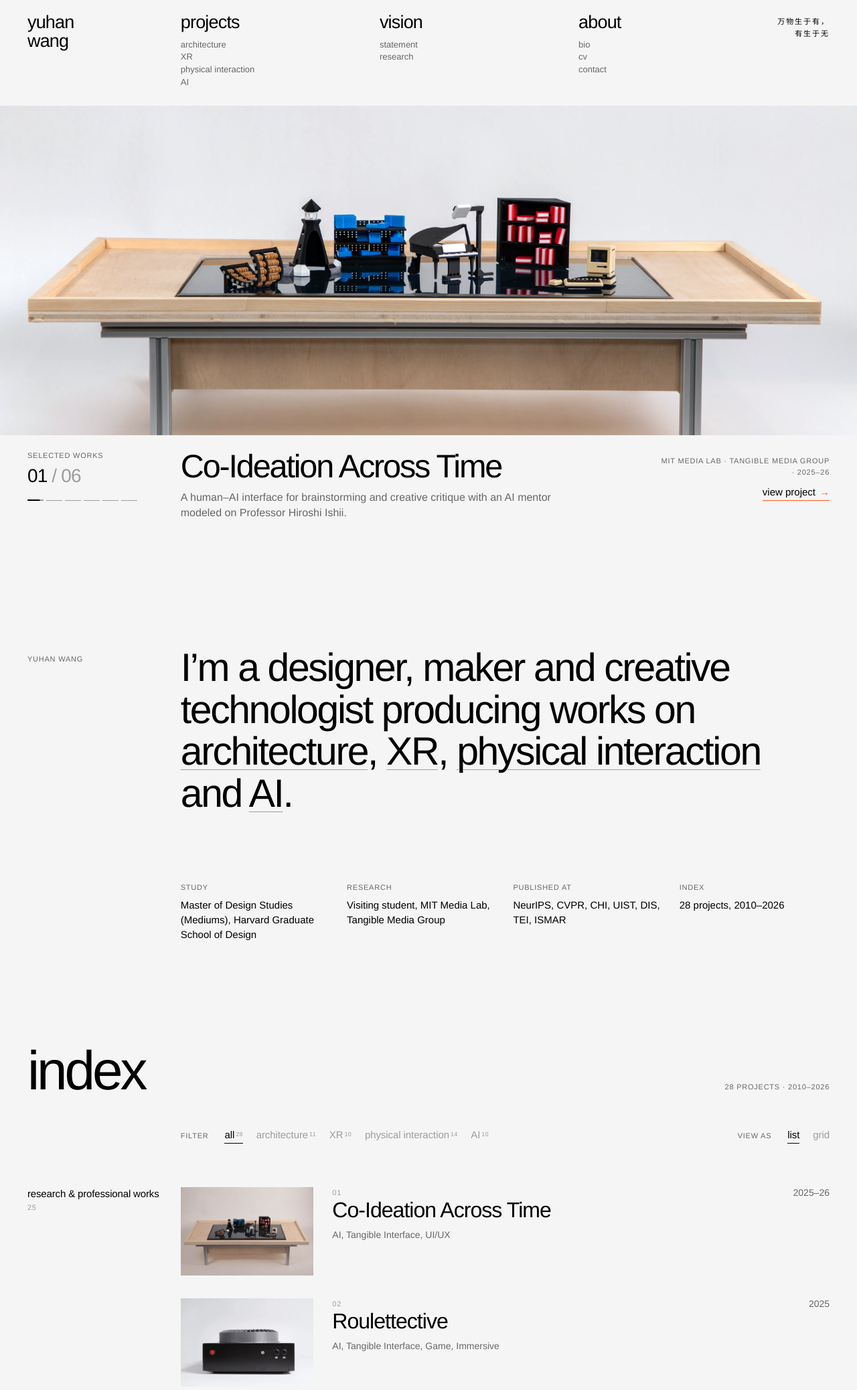
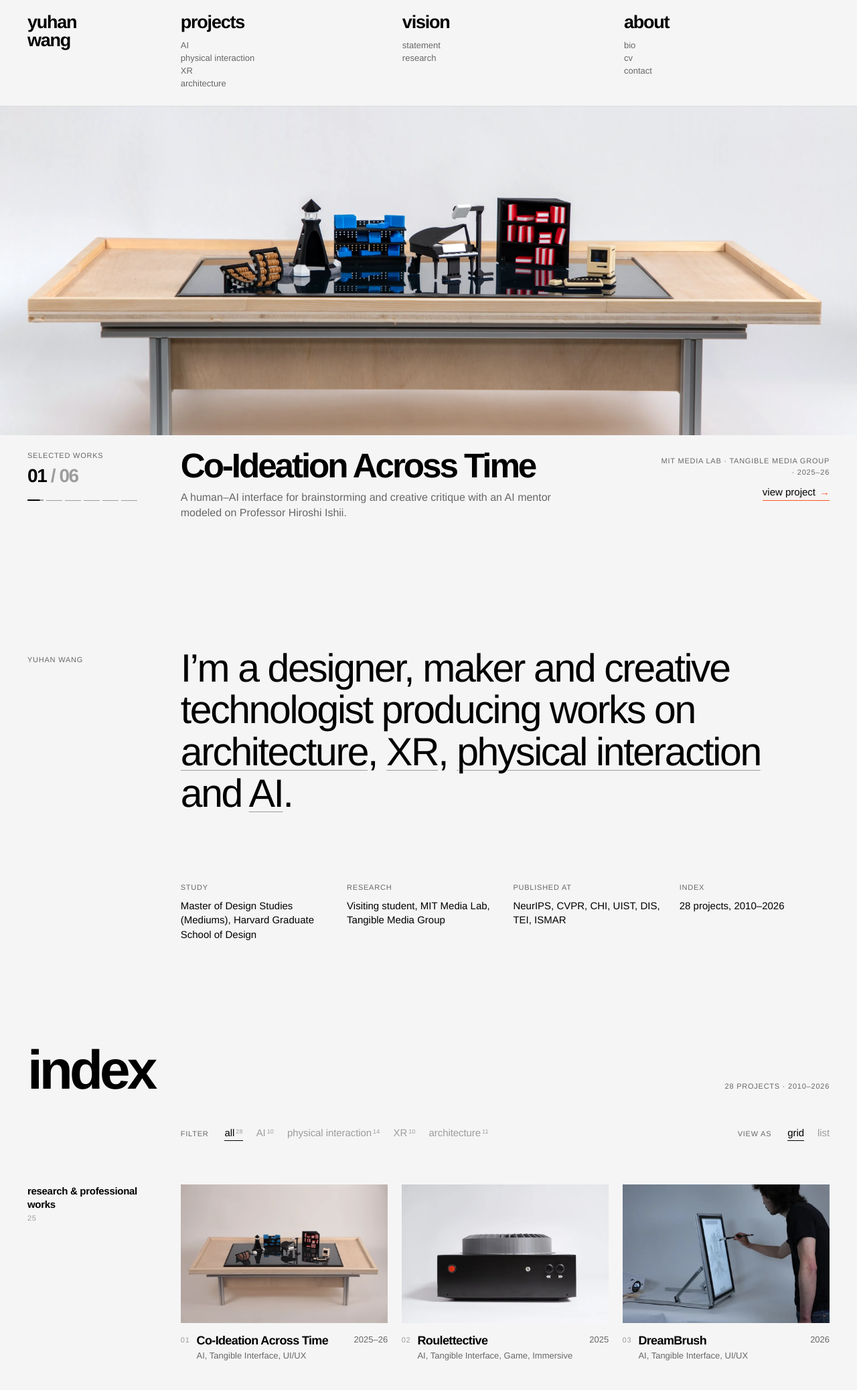
Before and after one commit to Rabourackee/Personal_Website, an Eleventy site: page src/index.njk in a window 1280 px wide. Shown: the top 2076 px of the page at 67% size. Built offline with nearby package versions, Linux system fonts and the light colour scheme; Eleventy itself is replaced by a stand-in of ours; files that its build step writes are made by us from their sources; a web font is replaced by a local one.

Commit message:
Show project images in colour, default the index to grid, bolder headings
Index thumbnails keep their original colour, and the grid view is the
default (an earlier saved choice of "list" no longer applies). The 老子
line leaves the header. Header words, the wordmark, titles and section
heads move to Geist semibold tracked tight, as on the Co-Ideation and
Roulettective wordmarks; running text and the statement stay light.
The field filters now run AI, physical interaction, XR, architecture;
the homepage statement keeps its own word order.

```diff
--- a/src/_data/site.js
+++ b/src/_data/site.js
@@ -11,10 +11,10 @@ export default {
       label: "projects",
       href: "/project-categories/",
       sub: [
+        { label: "AI", href: "/project-categories/?field=ai" },
+        { label: "physical interaction", href: "/project-categories/?field=physical" },
+        { label: "XR", href: "/project-categories/?field=xr" },
         { label: "architecture", href: "/project-categories/?field=architecture" },
-        { label: "XR", href: "/project-categories/?field=xr" },
-        { label: "physical interaction", href: "/project-categories/?field=physical" },
-        { label: "AI", href: "/project-categories/?field=ai" },
       ],
     },
     {
--- a/src/_includes/base.njk
+++ b/src/_includes/base.njk
@@ -61,7 +61,6 @@
       </div>
       {%- endfor %}
     </nav>
-    <a class="sh-motto" href="/vision/" lang="zh-Hans" aria-label="Vision: all things are born from existence, and existence is born from non-existence">万物生于有，<br>有生于无</a>
   </header>
 
   {%- if fullBleed %}
--- a/src/_includes/cards.njk
+++ b/src/_includes/cards.njk
@@ -1,7 +1,7 @@
 {#
   Project cards and the filterable index (homepage, Projects page, tag pages).
-  Styles: "index" in site.css. Behaviour (field filter, list / grid view):
-  src/assets/js/site.js. Without JavaScript every card shows, as a list.
+  Styles: "index" in site.css. Behaviour (field filter, grid / list view):
+  src/assets/js/site.js. Without JavaScript every card shows, as a grid.
 #}
 
 {# One project. n: its number in the index. #}
@@ -42,7 +42,7 @@
 
 {# The index: field filter and view switch, then one group per section. #}
 {% macro projectIndex(all, disciplines) %}
-<div class="px" data-index data-view="list">
+<div class="px" data-index data-view="grid">
   <div class="px-bar">
     <div class="px-keys" role="group" aria-label="Show projects in">
       <span class="px-tag">filter</span>
@@ -53,8 +53,8 @@
     </div>
     <div class="px-view" role="group" aria-label="View as">
       <span class="px-tag">view as</span>
-      <button type="button" class="tb" data-view="list" aria-pressed="true">list</button>
-      <button type="button" class="tb" data-view="grid" aria-pressed="false">grid</button>
+      <button type="button" class="tb" data-view="grid" aria-pressed="true">grid</button>
+      <button type="button" class="tb" data-view="list" aria-pressed="false">list</button>
     </div>
   </div>
   {{ group("research & professional works", all | inSection("research"), all) }}
--- a/src/assets/css/home.css
+++ b/src/assets/css/home.css
@@ -153,8 +153,8 @@
 
 .hv-count {
   margin: 0;
-  font: 300 28px/1 var(--font-sans);
-  letter-spacing: -0.03em;
+  font: var(--display) 28px/1 var(--font-sans);
+  letter-spacing: -0.05em;
   font-variant-numeric: tabular-nums;
 }
 
@@ -254,8 +254,8 @@
 .hv-title {
   grid-area: title;
   margin: 0;
-  font: 300 clamp(32px, 3.8vw, 60px)/1 var(--font-sans);
-  letter-spacing: -0.045em;
+  font: var(--display) clamp(34px, 4vw, 64px)/0.95 var(--font-sans);
+  letter-spacing: -0.06em;
 }
 
 .hv-title a {
--- a/src/assets/css/site.css
+++ b/src/assets/css/site.css
@@ -4,12 +4,14 @@
   About, Vision). The homepage adds home.css; custom-designed project pages add
   their own sheet and keep only the header and footer.
 
-  Monochrome on purpose: #f5f5f5 page, #d2d3d4 panels, #000 ink. The #ff5722
-  accent appears only as a mark on action links (an arrow, an underline) and
-  as the text selection. Index images stay grey until you point at them.
+  Monochrome frame: #f5f5f5 page, #d2d3d4 panels, #000 ink; the colour comes
+  from the project images. The #ff5722 accent appears only as a mark on action
+  links (an arrow, an underline) and as the text selection.
 
-  Type: Geist, light (300) for display sizes, regular for reading, small
-  uppercase for labels. The shared frame is sized in px so it looks the same on
+  Type: Geist throughout. Headings (header words, titles) are semibold and
+  tracked tight, like the Co-Ideation and Roulettective wordmarks; running
+  text and the homepage statement are light or regular; labels are small
+  uppercase. The shared frame is sized in px so it looks the same on
   every page. Older content (column-set, gallery-grid, captions) is sized in
   rem, and the root font size follows the viewport (script in base.njk).
 */
@@ -27,6 +29,7 @@
   --gut: clamp(16px, 3.2vw, 48px);
   --lab: clamp(140px, 16vw, 250px); /* the label column of the editorial grid */
   --head-h: 158px; /* the header's height, for the homepage stage */
+  --display: 600; /* heading weight */
   --ease: cubic-bezier(0.2, 0.7, 0.2, 1);
   --pad-scale: 1;
 }
@@ -256,8 +259,8 @@ a:active {
 
 .sec-head h2 {
   margin: 0;
-  font: 300 clamp(44px, 6.4vw, 104px)/0.95 var(--font-sans);
-  letter-spacing: -0.05em;
+  font: var(--display) clamp(44px, 6.4vw, 104px)/0.9 var(--font-sans);
+  letter-spacing: -0.06em;
 }
 
 .sec-aside {
@@ -280,8 +283,8 @@ a:active {
 
 .pg-title {
   margin: 0;
-  font: 300 clamp(48px, 8vw, 136px)/0.92 var(--font-sans);
-  letter-spacing: -0.055em;
+  font: var(--display) clamp(48px, 8vw, 136px)/0.88 var(--font-sans);
+  letter-spacing: -0.06em;
   text-wrap: balance;
 }
 
@@ -337,14 +340,14 @@ a:active {
 }
 
 /* ---------------------------------------------------------------- header
-   A wordmark, three words each with its small sub-links, and the line from
-   the Vision page. It scrolls away with the page. */
+   A wordmark and three words, each with its small sub-links. It scrolls
+   away with the page. */
 
 .site-header {
   position: relative;
   z-index: 50;
   display: grid;
-  grid-template-columns: var(--lab) minmax(0, 1fr) auto;
+  grid-template-columns: var(--lab) minmax(0, 1fr);
   align-items: start;
   gap: 24px;
   min-height: var(--head-h);
@@ -359,8 +362,8 @@ a:active {
 
 .sh-mark,
 .sh-word {
-  font: 300 27px/1.02 var(--font-sans);
-  letter-spacing: -0.03em;
+  font: var(--display) 27px/1 var(--font-sans);
+  letter-spacing: -0.045em;
 }
 
 .sh-nav {
@@ -381,7 +384,7 @@ a:active {
 }
 
 .sh-sub {
-  margin: 10px 0 0;
+  margin: 12px 0 0;
   padding: 0;
   list-style: none;
   font: 400 13px/1.45 var(--font-sans);
@@ -399,29 +402,6 @@ a:active {
 
 .sh-nav:hover .sh-word:not(:hover) {
   opacity: 0.45;
-}
-
-.sh-motto {
-  padding-top: 4px;
-  font: 400 11px/1.6 "PingFang SC", "Hiragino Sans GB", "Noto Sans SC", "Microsoft YaHei", sans-serif;
-  letter-spacing: 0.18em;
-  color: var(--ink-2);
-  text-align: right;
-  transition: color 0.2s;
-}
-
-.sh-motto:hover {
-  color: var(--ink);
-}
-
-@media (max-width: 1000px) {
-  .sh-motto {
-    display: none;
-  }
-
-  .site-header {
-    grid-template-columns: var(--lab) minmax(0, 1fr);
-  }
 }
 
 @media (max-width: 760px) {
@@ -477,15 +457,14 @@ a:active {
 }
 
 .is-overlay .sh-mark br,
-.is-overlay .sh-sub,
-.is-overlay .sh-motto {
+.is-overlay .sh-sub {
   display: none;
 }
 
 .is-overlay .sh-mark,
 .is-overlay .sh-word {
   font-size: 18px;
-  font-weight: 400;
+  letter-spacing: -0.035em;
 }
 
 .is-overlay .sh-nav {
@@ -513,8 +492,8 @@ a:active {
   display: inline-block;
   margin: 14px 0 clamp(56px, 7vw, 104px);
   color: #fff;
-  font: 300 clamp(28px, 5.8vw, 96px)/1 var(--font-sans);
-  letter-spacing: -0.05em;
+  font: var(--display) clamp(28px, 5.8vw, 96px)/1 var(--font-sans);
+  letter-spacing: -0.06em;
   text-decoration: none;
   overflow-wrap: anywhere;
   background: linear-gradient(var(--accent), var(--accent)) 0 100% / 0 2px no-repeat;
@@ -791,8 +770,8 @@ iframe.media {
 
 .ph-title {
   margin: 0;
-  font: 300 clamp(48px, 8vw, 136px)/0.92 var(--font-sans);
-  letter-spacing: -0.055em;
+  font: var(--display) clamp(48px, 8vw, 136px)/0.88 var(--font-sans);
+  letter-spacing: -0.06em;
   text-wrap: balance;
 }
 
@@ -835,8 +814,8 @@ iframe.media {
 }
 
 .pn-title {
-  font: 300 clamp(24px, 3vw, 48px)/1.02 var(--font-sans);
-  letter-spacing: -0.045em;
+  font: var(--display) clamp(24px, 3vw, 48px)/1 var(--font-sans);
+  letter-spacing: -0.05em;
   transition: transform 0.35s var(--ease);
 }
 
@@ -881,8 +860,7 @@ iframe.media {
 /* ---------------------------------------------------------------- index
    The filterable project index (cards.njk, site.js): a catalogue. Each group
    has its label in the left column; the projects run down the right as rows
-   (list view, the default) or as a grid. Images stay grey until you point
-   at a project. */
+   (list view) or as a grid (the default). */
 
 .px {
   position: relative;
@@ -935,8 +913,8 @@ iframe.media {
   display: grid;
   gap: 4px;
   margin: 0;
-  font: 500 15px/1.3 var(--font-sans);
-  letter-spacing: -0.01em;
+  font: var(--display) 15px/1.3 var(--font-sans);
+  letter-spacing: -0.02em;
 }
 
 .px-count {
@@ -997,17 +975,13 @@ iframe.media {
   width: 100%;
   height: 100%;
   object-fit: cover;
-  filter: grayscale(1) contrast(1.04);
-  transition: filter 0.6s var(--ease), transform 0.9s var(--ease);
+  transition: transform 0.9s var(--ease);
 }
 
 .card-link:hover .card-media img,
 .card-link:hover .card-media video,
-.card-link:focus-visible .card-media img,
-.card.is-lit .card-media img,
-.card.is-lit .card-media video {
-  filter: none;
-  transform: scale(1.03);
+.card-link:focus-visible .card-media img {
+  transform: scale(1.035);
 }
 
 .card-link:focus-visible {
@@ -1025,7 +999,7 @@ iframe.media {
 
 .card-title {
   grid-area: title;
-  font-weight: 500;
+  font-weight: var(--display);
   letter-spacing: -0.03em;
   transition: transform 0.4s var(--ease);
 }
@@ -1069,8 +1043,8 @@ iframe.media {
 .px[data-view="list"] .card-title {
   margin-top: 4px;
   font-size: clamp(22px, 2.5vw, 40px);
-  font-weight: 400;
-  line-height: 1.04;
+  line-height: 1;
+  letter-spacing: -0.05em;
 }
 
 .px[data-view="list"] .card-topics {
@@ -1107,8 +1081,9 @@ iframe.media {
 }
 
 .px[data-view="grid"] .card-title {
-  font-size: 17px;
-  line-height: 1.3;
+  font-size: 18px;
+  line-height: 1.25;
+  letter-spacing: -0.035em;
 }
 
 .px[data-view="grid"] .card-year {
--- a/src/assets/js/site.js
+++ b/src/assets/js/site.js
@@ -1,5 +1,5 @@
 // Shared behaviour for the project index (cards.njk): the field filter and the
-// list / grid switch. Links with data-field (the homepage statement) filter the
+// grid / list switch (the choice is remembered). Links with data-field (the homepage statement) filter the
 // index on the same page; elsewhere they go to /project-categories/?field=…,
 // which opens filtered.
 (function () {
@@ -60,7 +60,7 @@
       viewKeys.forEach(function (k) {
         k.setAttribute("aria-pressed", k.dataset.view === view ? "true" : "false");
       });
-      store("index-view", view);
+      store("index-layout", view);
       if (animate) setField(px.querySelector('.px-keys [aria-pressed="true"]').dataset.field, true);
     }
 
@@ -76,20 +76,7 @@
       });
     });
 
-    // On touch screens there is no pointing, so a project's image takes its
-    // colour while it passes through the middle of the screen.
-    if (matchMedia("(hover: none)").matches && "IntersectionObserver" in window) {
-      var lit = new IntersectionObserver(function (entries) {
-        entries.forEach(function (e) {
-          e.target.classList.toggle("is-lit", e.isIntersecting);
-        });
-      }, { rootMargin: "-42% 0px -42% 0px" });
-      cards.forEach(function (c) {
-        lit.observe(c);
-      });
-    }
-
-    var saved = store("index-view");
+    var saved = store("index-layout");
     if (saved === "list" || saved === "grid") setView(saved, false);
     var asked = new URLSearchParams(location.search).get("field");
     if (asked) setField(asked, false);
--- a/src/index.njk
+++ b/src/index.njk
@@ -59,7 +59,10 @@ scripts: ["/assets/js/home.js"]
 <section class="hi" aria-label="In brief">
   <p class="lbl hi-tag">yuhan wang</p>
   <p class="hi-statement">I’m a designer, maker and creative technologist producing works on
-    {%- for d in disciplines %} <a href="/project-categories/?field={{ d.key }}" data-field="{{ d.key }}">{{ d.label }}</a>{% if loop.revindex == 2 %} and{% elif not loop.last %},{% endif %}{% endfor %}.</p>
+    <a href="/project-categories/?field=architecture" data-field="architecture">architecture</a>,
+    <a href="/project-categories/?field=xr" data-field="xr">XR</a>,
+    <a href="/project-categories/?field=physical" data-field="physical">physical interaction</a> and
+    <a href="/project-categories/?field=ai" data-field="ai">AI</a>.</p>
   <dl class="hi-facts">
     <div><dt class="lbl">study</dt><dd>Master of Design Studies (Mediums), Harvard Graduate School of Design</dd></div>
     <div><dt class="lbl">research</dt><dd>Visiting student, MIT Media Lab, Tangible Media Group</dd></div>
--- a/src/tag.njk
+++ b/src/tag.njk
@@ -15,7 +15,7 @@ eleventyComputed:
   <h1 class="pg-title">{{ topic }}</h1>
   <p class="lbl pg-aside">{{ list.length }} project{% if list.length != 1 %}s{% endif %}</p>
 </header>
-<div class="px" data-view="list">
+<div class="px" data-view="grid">
   {{ group("tagged " + topic, list, collections.projects) }}
 </div>
 <nav class="pg-tags" aria-label="All tags">
```
Also changed, not shown: src/_data/disciplines.js (+4 -4 lines), README.md.
